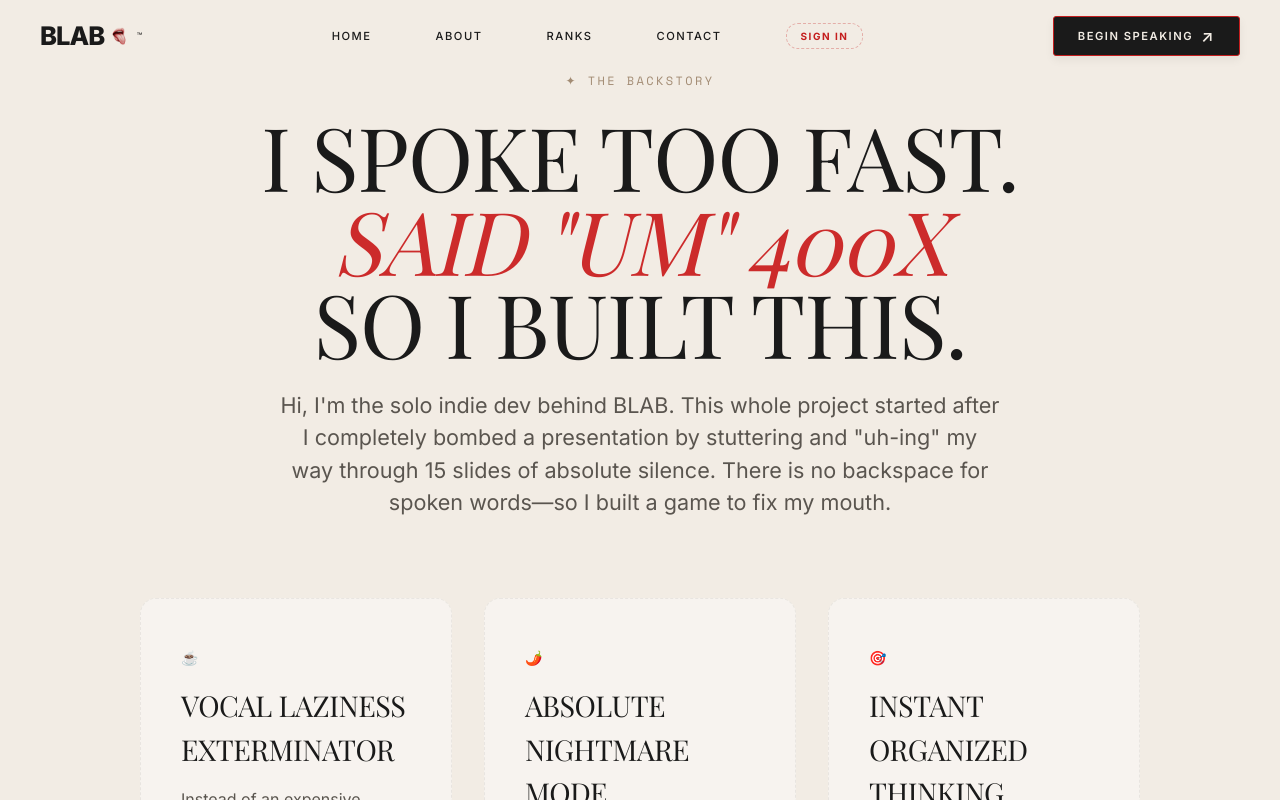
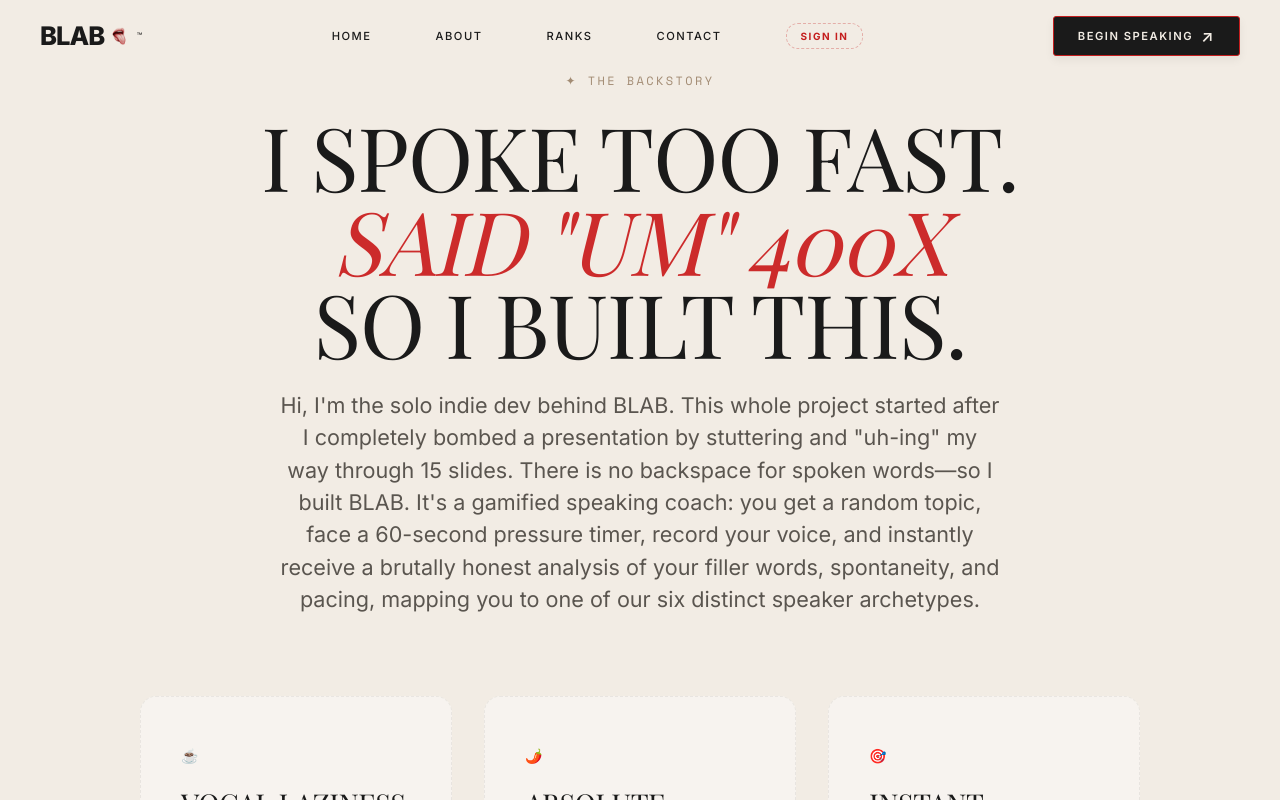
Before and after one commit to Noxgoes/blab, a React (Vite) app: page /about in a window 1280 px wide. Built offline with nearby package versions, Linux system fonts and the light colour scheme; no server answers; a web font is replaced by a local one.

Commit message:
Update landing page subtitle and about page backstory copy to clearly describe what the app does

```diff
--- a/src/screens/About.jsx
+++ b/src/screens/About.jsx
@@ -92,8 +92,9 @@ export default function About({ onStart }) {
             SO I BUILT THIS.
           </h1>
           <p className="about__subtitle">
-            Hi, I'm the solo indie dev behind BLAB. This whole project started after I completely bombed a presentation
-            by stuttering and "uh-ing" my way through 15 slides of absolute silence. There is no backspace for spoken words—so I built a game to fix my mouth.
+            Hi, I'm the solo indie dev behind BLAB. This whole project started after I completely bombed a presentation by stuttering and "uh-ing" my way through 15 slides.
+            There is no backspace for spoken words—so I built BLAB. It's a gamified speaking coach: you get a random topic, face a 60-second pressure timer, record your voice,
+            and instantly receive a brutally honest analysis of your filler words, spontaneity, and pacing, mapping you to one of our six distinct speaker archetypes.
           </p>
         </header>
 
--- a/src/screens/Landing.jsx
+++ b/src/screens/Landing.jsx
@@ -101,8 +101,7 @@ export default function Landing({ userData, onStart }) {
             <em className="lp-hero__title-accent">doesn't.</em>
           </h1>
           <p className="lp-hero__sub">
-            Random topics. Real pressure.<br />
-            AI feedback that's brutally honest.
+            Random topics. Real pressure. 60 seconds. Brutally honest AI feedback.
           </p>
           <button className="lp-hero__enter" onClick={onStart}>
             BEGIN SPEAKING <span className="lp-hero__enter-arrow">→</span>
```
